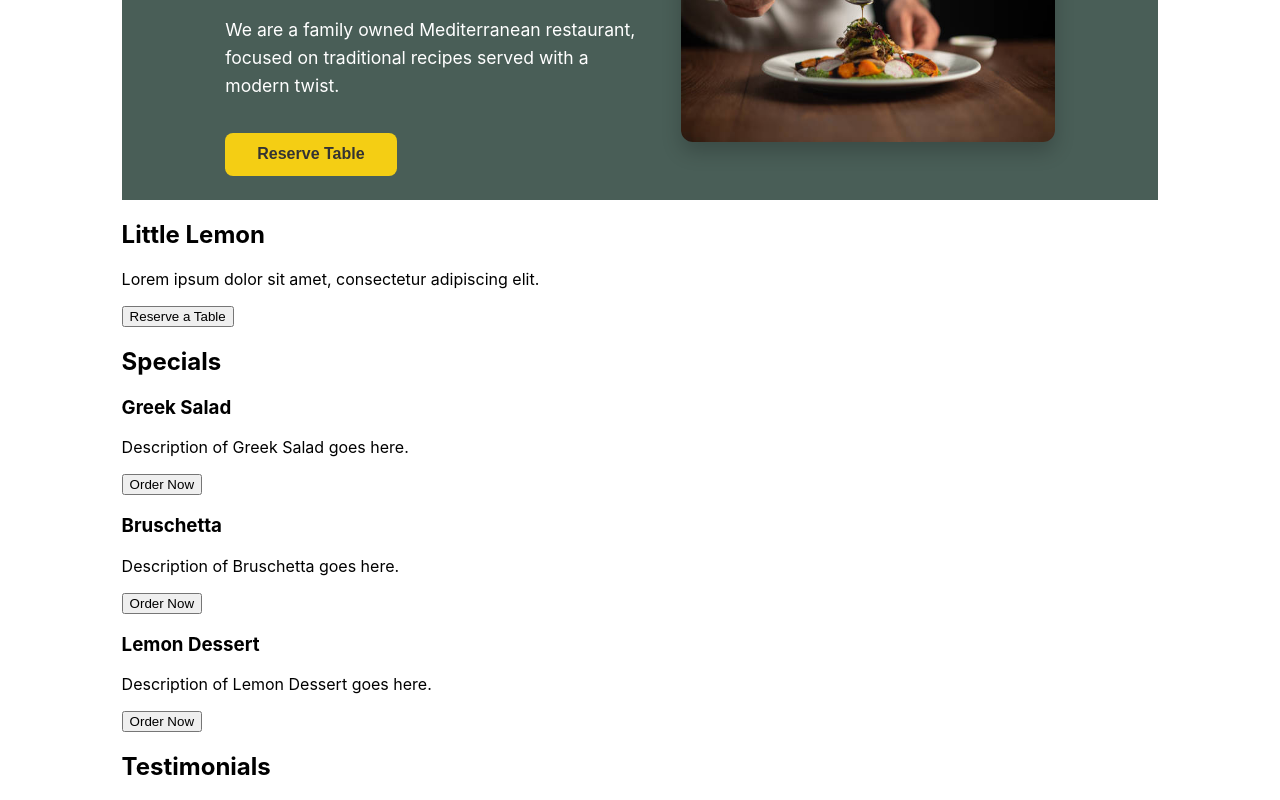
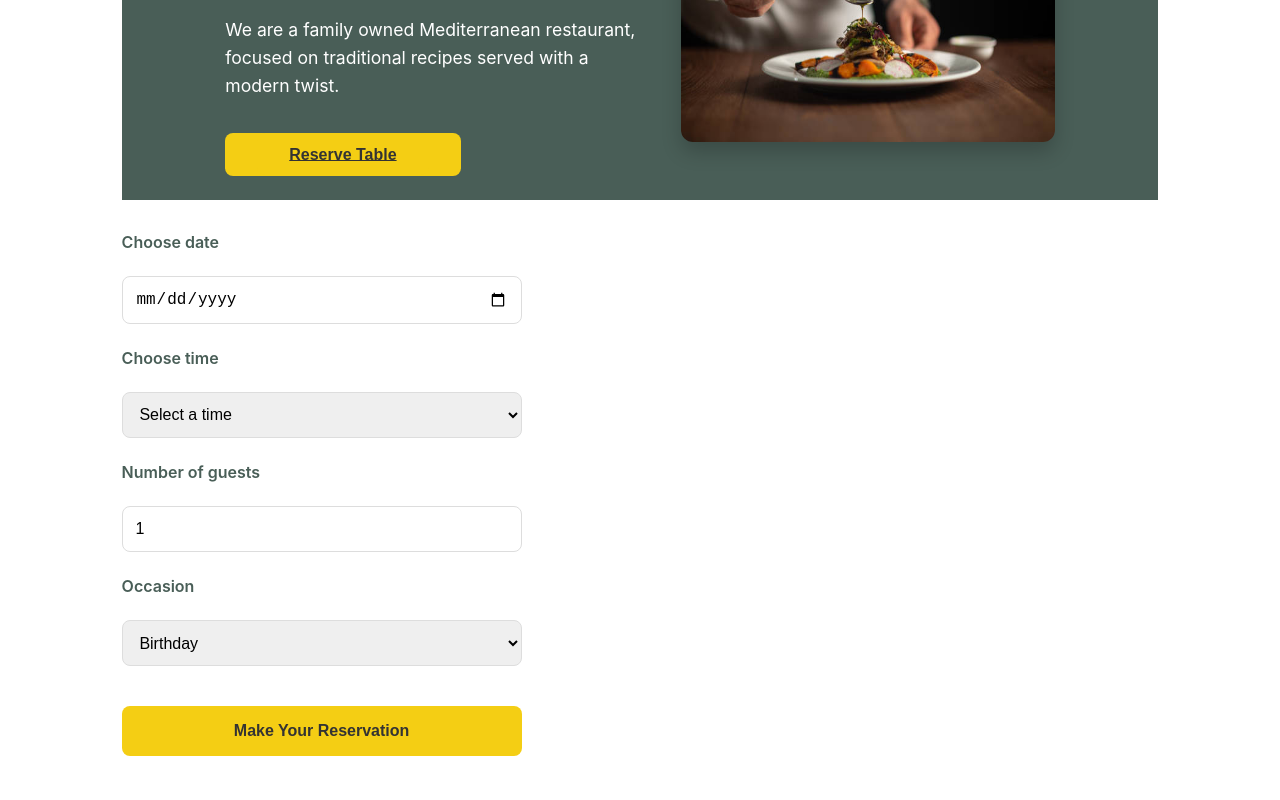
Before and after one commit to Akatalarraska/littlelemon, a React (Create React App) app: page / in a window 1280 px wide. Shown: the part 340-1140 px from the top of the page. Built offline with nearby package versions, Linux system fonts and the light colour scheme.

Commit message:
fixes form to booking table

```diff
--- a/src/components/BookingForm.jsx
+++ b/src/components/BookingForm.jsx
@@ -1,29 +1,23 @@
 import React from "react";
-import { useState } from "react";
+import { useNavigate } from 'react-router-dom';
 
-
-
-const BookingForm = (props) => {
-
-  const [date, setDate] = useState("");
-  const [hour, setHour] = useState("17:00")
-  const [guests, setGuests] = useState(1);
-  const [occasion, setOccasion] = useState('Birthday');
-
-  const availableTimes = ['17:00', '18:00', '19:00', '20:00', '21:00', '22:00'];
+const BookingForm = ({ availableTimes , formData={}, onDateChange=()=>{}, onFieldChange=()=>{} }) => {
+    const navigate = useNavigate();
 
     const handleSubmit = (e) => {
         e.preventDefault();
-   console.log('Form submitted:', { date, hour, guests, occasion });
+        console.log('Form submitted:', formData);
+        navigate('/confirmed');
     };
 
-   const handleChange = (e) => {
-    setDate(e);
-    props.dispatch(e);
+    const handleInputChange = (e) => {
+        const { name, value } = e.target;
+        onFieldChange(prev => ({ ...prev, [name]: value }));
+
+        if (name === 'date') {
+            onDateChange(value);
         }
-
-   // Puedes añadir validación adicional
-const isFormValid = date && hour && guests >= 1 && guests <= 10;
+    };
 
     return (
         <form onSubmit={handleSubmit} className="booking-form">
@@ -31,19 +25,22 @@ const isFormValid = date && hour && guests >= 1 && guests <= 10;
             <input
                 type="date"
                 id="res-date"
-              value={date}
-              onChange={(e) => setDate(e.target.value)}
+                name="date"
+                value={formData?.date}
+                onChange={handleInputChange}
                 required
             />
 
             <label htmlFor="res-time">Choose time</label>
             <select
                 id="res-time"
-              value={hour}
-              onChange={(e) => setHour(e.target.value)}
+                name="hour"
+                value={formData?.hour}
+                onChange={handleInputChange}
                 required
             >
-              {availableTimes.map((timeOption) => (
+                <option value="">Select a time</option>
+                {availableTimes?.map((timeOption) => (
                     <option key={timeOption} value={timeOption}>{timeOption}</option>
                 ))}
             </select>
@@ -52,8 +49,9 @@ const isFormValid = date && hour && guests >= 1 && guests <= 10;
             <input
                 type="number"
                 id="guests"
-              value={guests}
-              onChange={(e) => setGuests(e.target.value)}
+                name="guests"
+                value={formData?.guests}
+                onChange={handleInputChange}
                 min="1"
                 max="10"
                 required
@@ -62,16 +60,16 @@ const isFormValid = date && hour && guests >= 1 && guests <= 10;
             <label htmlFor="occasion">Occasion</label>
             <select
                 id="occasion"
-              value={occasion}
-              onChange={(e) => setOccasion(e.target.value)}
+                name="occasion"
+                value={formData?.occasion}
+                onChange={handleInputChange}
             >
                 <option value="Birthday">Birthday</option>
                 <option value="Anniversary">Anniversary</option>
             </select>
-
-          <button type="submit" disabled={!isFormValid}> Make Your Reservation </button>
-
+            <button type="submit">Make Your Reservation</button>
         </form>
     );
 };
+
 export default BookingForm;
--- a/src/components/BookingPage.jsx
+++ b/src/components/BookingPage.jsx
@@ -1,11 +1,40 @@
-import React from 'react';
+import React, { useReducer, useState } from 'react';
 import BookingForm from './BookingForm';
 
+const initializeTimes = () => ['17:00', '18:00', '19:00', '20:00', '21:00', '22:00'];
+
+const updateTimes = (state, action) => {
+  switch (action.type) {
+    case 'DATE_CHANGE':
+      return initializeTimes(); // Puedes personalizar esto según la fecha
+    default:
+      return state;
+  }
+};
+
+
 const BookingPage = () => {
+    const [availableTimes, dispatch] = useReducer(updateTimes, null, initializeTimes);
+    const [formData, setFormData] = useState({
+      date: '',
+      hour: '',
+      guests: 1,
+      occasion: 'Birthday'
+    });
+
+
+    const handleDateChange = (date) => {
+        dispatch({ type: 'DATE_CHANGE', payload: date });
+        setFormData(prev => ({ ...prev, date }));
+      };
     return (
         <div className="booking-page">
             <h1>Reserve a Table</h1>
-            <BookingForm />
+            <BookingForm
+            availableTimes={availableTimes}
+            formData={formData}
+            onDateChange={handleDateChange}
+            onFieldChange={setFormData} />
         </div>
     );
 };
--- a/src/components/ConfirmedBooking.jsx
+++ b/src/components/ConfirmedBooking.jsx
@@ -1,10 +1,16 @@
 import React from "react";
+import { Link } from "react-router-dom";
 
 const ConfirmedBooking = () => {
     return (
         <div className="confirmed-booking">
-            <h2>Your reservation has been confirmed!</h2>
-            <p>We look forward to serving you.</p>
+            <div className="confirmation-card">
+                <h2>✅ Your reservation has been confirmed!</h2>
+                <p>We look forward to serving you at Little Lemon.</p>
+                <Link to="/" className="back-home-btn">
+                    Back to Home
+                </Link>
+            </div>
         </div>
     );
 };
--- a/src/components/Home.jsx
+++ b/src/components/Home.jsx
@@ -1,10 +1,46 @@
+import { useReducer, useState } from 'react';
 import Jumbotron from './Jumbotron';
+import BookingForm from './BookingForm';
+
+const initializeTimes = () => {
+  return ['17:00', '18:00', '19:00', '20:00', '21:00', '22:00'];
+};
+const updateTimes = (state, action) => {
+  switch (action.type) {
+    case 'DATE_CHANGE':
+       console.log('Fecha seleccionada:', action.payload);
+      return initializeTimes();
+    default:
+      return state;
+  }
+};
+
 
 function Home(){
+  const [availableTimes, dispatch] = useReducer(updateTimes, null, initializeTimes);
+  const [formData, setFormData] = useState({
+    date: '',
+    hour: '',
+    guests: 1,
+    occasion: 'Birthday'
+  });
+
+  const handleDateChange = (date) => {
+    dispatch({ type: 'DATE_CHANGE', payload: date });
+    setFormData(prev => ({ ...prev, date }));
+  };
     return(
         <main className="container mx-auto p-4">
         <Jumbotron />
-        <section className="text-center py-12">
+        <BookingForm
+        availableTimes={availableTimes}
+        formData={formData}
+        onDateChange={handleDateChange}
+        onFieldChange={setFormData}
+      />
+
+
+        {/* <section className="text-center py-12">
           <h1 className="text-4xl font-bold">Little Lemon</h1>
           <p className="text-gray-600 max-w-2xl mx-auto">Lorem ipsum dolor sit amet, consectetur adipiscing elit.</p>
           <button className="bg-black text-white px-6 py-2 mt-4 rounded">Reserve a Table</button>
@@ -33,7 +69,7 @@ function Home(){
               </div>
             ))}
           </div>
-        </section>
+        </section> */}
       </main>
     )
 }
--- a/src/components/Jumbotron.jsx
+++ b/src/components/Jumbotron.jsx
@@ -1,5 +1,6 @@
 import React from 'react';
 import restaurantImage from '../styles/restfood.jpg';
+import { Link } from 'react-router-dom';
 
 const Jumbotron = () => {
     return (
@@ -10,7 +11,7 @@ const Jumbotron = () => {
           <p className="jumbotron-description">
             We are a family owned Mediterranean restaurant, focused on traditional recipes served with a modern twist.
           </p>
-          <button className="jumbotron-button">Reserve Table</button>
+          <button className="jumbotron-button"><Link to="/reservations" className="jumbotron-button">Reserve Table</Link></button>
         </div>
         <div className="jumbotron-image-container">
           <img
--- a/src/styles/index.css
+++ b/src/styles/index.css
@@ -432,20 +432,34 @@ main {
 
 /* Estilos para la página de confirmación */
 .confirmed-booking {
-  text-align: center;
-  padding: 4rem;
-  background-color: #f8f8f8;
-  border-radius: 12px;
-  max-width: 600px;
-  margin: 2rem auto;
+  display: flex;
+  justify-content: center;
+  align-items: center;
+  min-height: 60vh;
+  padding: 2rem;
 }
 
-.confirmed-booking h2 {
-  color: #495E57;
-  margin-bottom: 1rem;
+.confirmation-card {
+  background: white;
+  padding: 3rem;
+  border-radius: 12px;
+  box-shadow: 0 4px 12px rgba(0,0,0,0.1);
+  text-align: center;
+  max-width: 600px;
 }
 
-.confirmed-booking p {
-  font-size: 1.1rem;
+.back-home-btn {
+  display: inline-block;
+  margin-top: 2rem;
+  padding: 0.8rem 1.5rem;
+  background-color: #495E57;
+  color: white;
+  border-radius: 8px;
+  text-decoration: none;
+  transition: all 0.3s ease;
+}
+
+.back-home-btn:hover {
+  background-color: #F4CE14;
   color: #333;
 }
```
Lines whose indentation alone changed are shown as unchanged.
